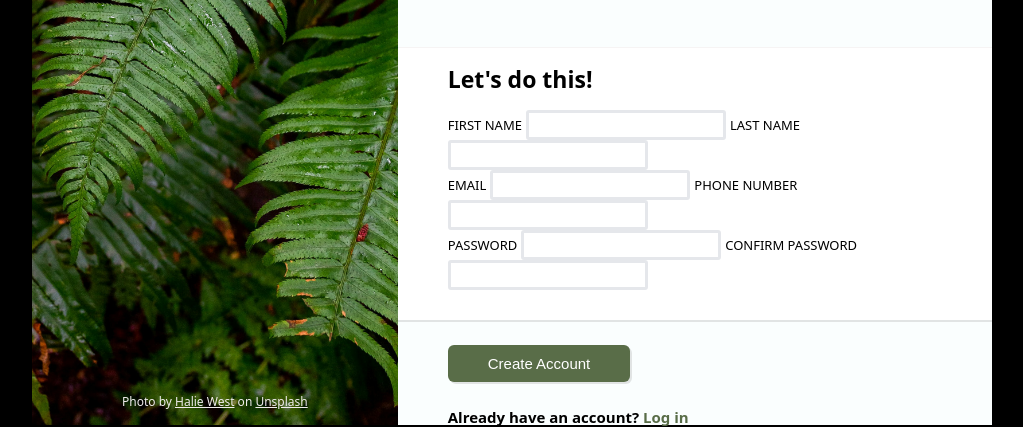
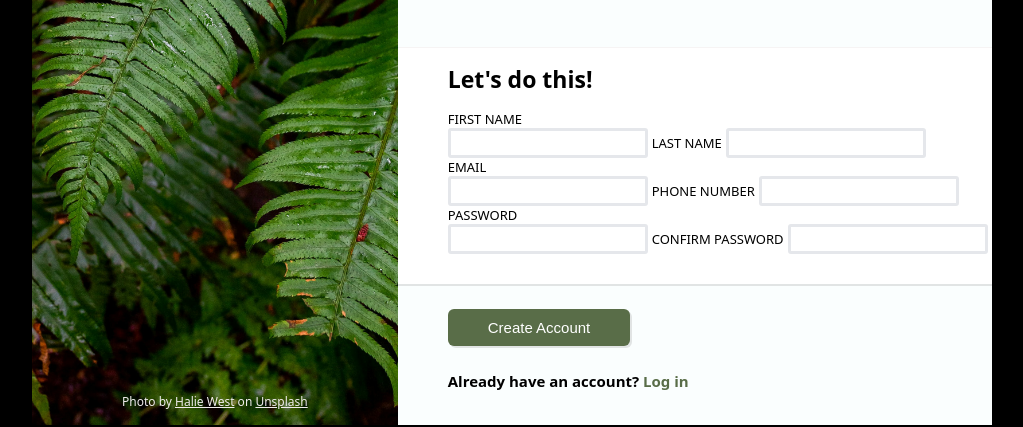
Before and after one commit to CaptainDeuce/odin-sign-up-form, a plain HTML site: page index.html in a window 1280 px wide. Shown: the part 375-802 px from the top of the page, without its empty margins (128-1151 px from the left). Drawn offline with Linux system fonts and the light colour scheme.

Commit message:
Have the three left labels be above their inputs

```diff
--- a/styles.css
+++ b/styles.css
@@ -108,6 +108,12 @@ form {
     padding-bottom: 30px;
 }
 
+label[for="first-name"],
+label[for="email"],
+label[for="password"] {
+    display: block;
+}
+
 label {
     font-family: system-ui, -apple-system, BlinkMacSystemFont, 'Segoe UI', Roboto, Oxygen, Ubuntu, Cantarell, 'Open Sans', 'Helvetica Neue', sans-serif;
     font-size: 13px;
```
